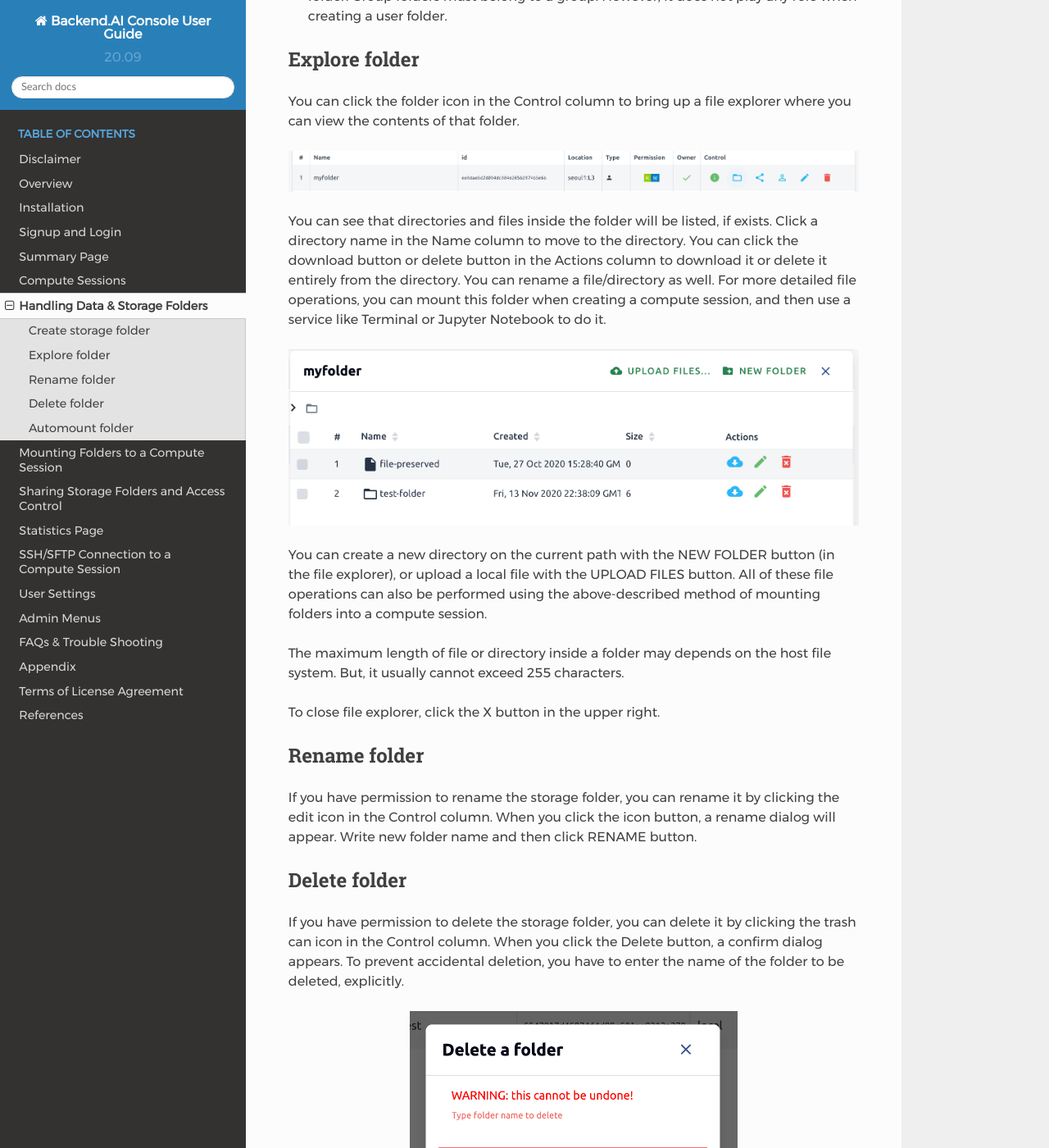
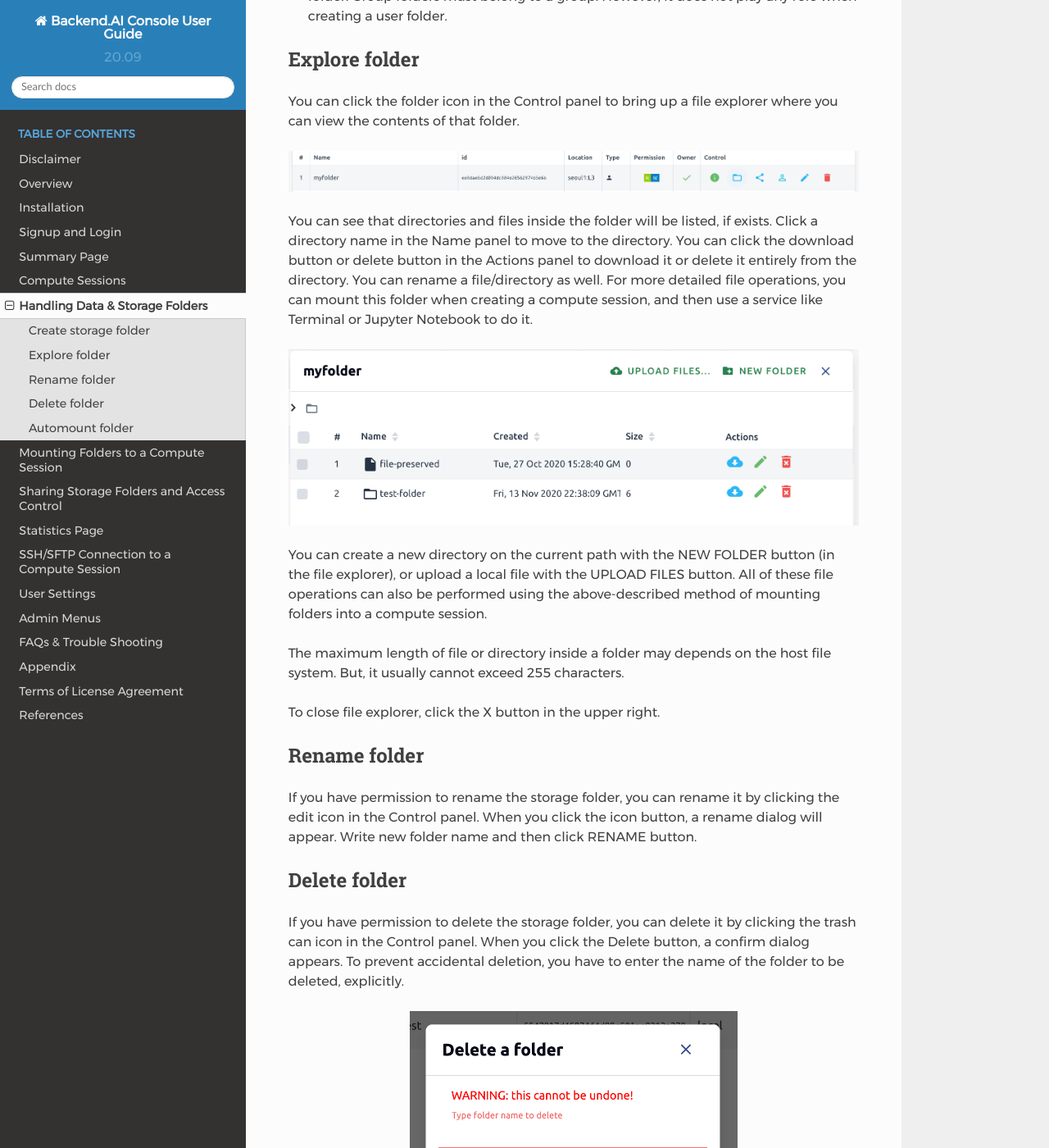
Before and after one commit to lablup/backend.ai-docs-webui, a Sphinx documentation site: the page built from docs/vfolder/vfolder.rst, in a window 1280 px wide and 1400 px high, scrolled down 1707 px. Shown: the whole window at 82% size. Built offline with Sphinx 7.4.7 and the Read the Docs theme 2.0.0, drawn with Linux system fonts in a browser that asks for light colours.

Commit message:
changed column to panel

```diff
--- a/docs/vfolder/vfolder.rst
+++ b/docs/vfolder/vfolder.rst
@@ -58,15 +58,15 @@
 Explore folder
 --------------
 
-You can click the folder icon in the Control column to bring up a file explorer
+You can click the folder icon in the Control panel to bring up a file explorer
 where you can view the contents of that folder.
 
 .. image:: vfolder_item_with_controls.png
    :alt: Controls in folder item
 
 You can see that directories and files inside the folder will be listed, if
-exists. Click a directory name in the Name column to move to the directory.  You
-can click the download button or delete button in the Actions column to download
+exists. Click a directory name in the Name panel to move to the directory.  You
+can click the download button or delete button in the Actions panel to download
 it or delete it entirely from the directory. You can rename a file/directory as
 well. For more detailed file operations, you can mount this folder when creating
 a compute session, and then use a service like Terminal or Jupyter Notebook to
@@ -90,7 +90,7 @@
 -------------
 
 If you have permission to rename the storage folder, you can rename it by
-clicking the edit icon in the Control column. When you click the icon button, a
+clicking the edit icon in the Control panel. When you click the icon button, a
 rename dialog will appear. Write new folder name and then click RENAME button.
 
 
@@ -98,7 +98,7 @@
 -------------
 
 If you have permission to delete the storage folder, you can delete it by
-clicking the trash can icon in the Control column. When you click the Delete
+clicking the trash can icon in the Control panel. When you click the Delete
 button, a confirm dialog appears. To prevent accidental deletion, you have to
 enter the name of the folder to be deleted, explicitly.
 
```
